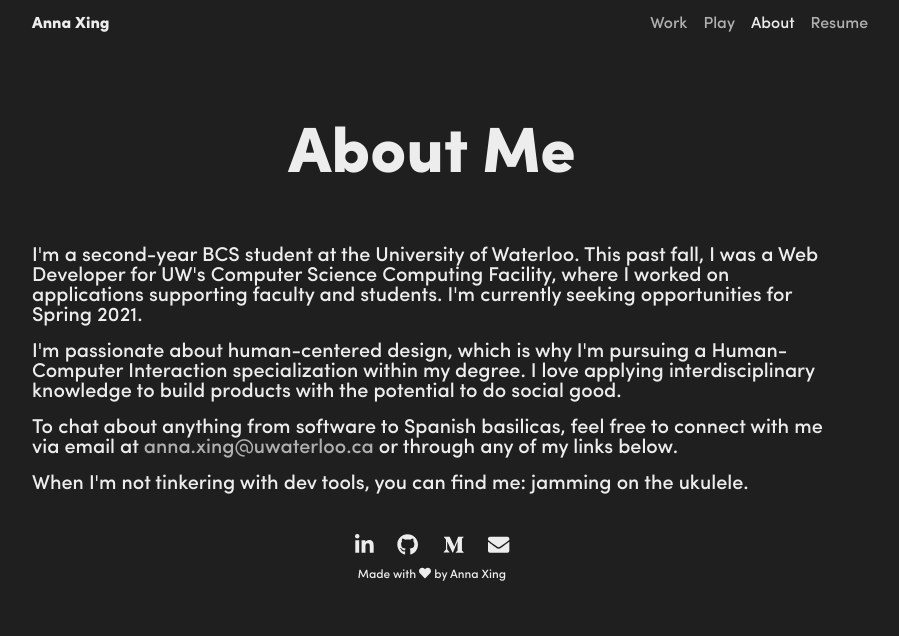
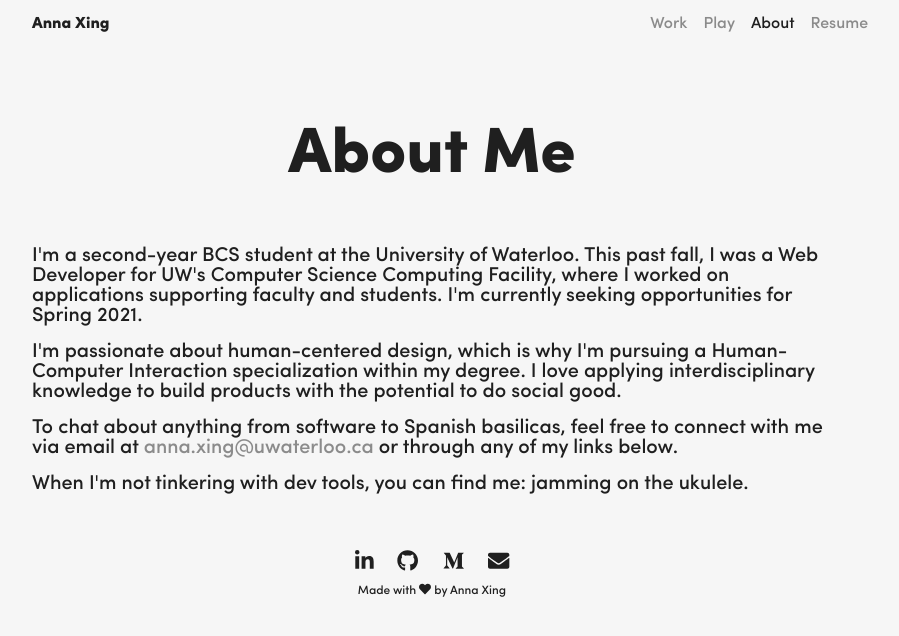
Before and after one commit to anna-xing/anna-xing.github.io, a React (Create React App) app: page /about in a window 1280 px wide. Shown: the top 636 px of the page, without its empty margins (208-1107 px from the left). Built offline with nearby package versions, Linux system fonts and the light colour scheme.

Commit message:
Updated animations for links + cards

```diff
--- a/src/App.js
+++ b/src/App.js
@@ -7,7 +7,7 @@ import { Nav, PageContainer, Footer } from "./components";
 import { AboutPage, PlayPage, WorkPage } from "./pages";
 
 export default function App() {
-  let theme = darkTheme;
+  let theme = lightTheme;
 
   return (
     <ThemeProvider theme={theme}>
--- a/src/components/Card.js
+++ b/src/components/Card.js
@@ -1,23 +1,20 @@
 import styled from 'styled-components';
 
+import { bounceWrapper } from './util';
+
 // Props: height
-export const CardContainer = styled.div`
+export const CardContainer = bounceWrapper(styled.div`
     min-height: ${({height}) => height};
     padding: 0;
     display: flex;
     box-shadow: none;
-    transition: ${({theme}) => theme.transition.boxShadow};
     outline: ${({theme}) => [
         theme.outlineWidth.card,
         theme.outlineType.card,
         theme.color.outline
     ].join(' ')};
     margin-bottom: calc(${({theme}) => theme.padding.pageVertical} * 2);
-
-    &:hover {
-        box-shadow: ${({theme}) => theme.boxShadow.card + ' ' + theme.color.cardBoxShadow};
-    }
-`;
+`);
 
 // Props: height
 export const SingleCardContainer = styled(CardContainer)`
--- a/src/components/Footer.js
+++ b/src/components/Footer.js
@@ -4,6 +4,8 @@ import styled from 'styled-components';
 import { FontAwesomeIcon } from '@fortawesome/react-fontawesome';
 import { faLinkedinIn, faMediumM, faGithub } from '@fortawesome/free-brands-svg-icons';
 import { faEnvelope, faHeart } from '@fortawesome/free-solid-svg-icons';
+
+import { bounceWrapper } from './util';
 
 const IconContainer = styled.div`
     text-align: center;
@@ -18,18 +20,13 @@ const FooterText = styled.p`
 
 const FooterContainer = styled.footer`
     text-align: center;
-    margin: ${({theme}) => theme.padding.pageVertical} ${({theme}) => theme.padding.pageHorizontal};
+    padding: ${({theme}) => theme.padding.pageVertical} ${({theme}) => theme.padding.pageHorizontal};
 `;
 
-const StyledIcon = styled(FontAwesomeIcon)`
+const StyledIcon = bounceWrapper(styled(FontAwesomeIcon)`
     margin: 0 12px;
     color: ${({theme}) => theme.color.textPrimary};
-
-    &:hover {
-        color: ${({theme}) => theme.color.textAccent};
-        transition: ${({theme}) => theme.transition.color};
-    }
-`;
+`);
 
 export const Footer = () => {
     return (
--- a/src/components/Nav.js
+++ b/src/components/Nav.js
@@ -2,9 +2,11 @@ import React from 'react';
 import styled from 'styled-components';
 import { Link, useLocation } from 'react-router-dom';
 
+import { bounceWrapper, colourChangeWrapper } from './util';
+
 export const NAV_HEIGHT = '2rem';
 
-const NavTitle = styled.h1`
+const NavTitle = bounceWrapper(styled.h1`
     font-size: ${({theme}) => theme.fontSize.small};
     margin: 0;
     line-height: 0;
@@ -13,39 +15,25 @@ const NavTitle = styled.h1`
         color: ${({theme}) => theme.color.textPrimary};
         text-decoration: none;
     }
-    & > a:hover {
-        color: ${({theme}) => theme.color.textAccent};
-        transition: ${({theme}) => theme.transition.color};
-    }
-`; // TODO: change color transition to a letter jumping thing
+`);
 
 const NavItem = styled.li`
     line-height: 0;
     margin: 0 0 0 16px;
 `;
 
-const StyledLink = styled(Link)`
+const StyledLink = colourChangeWrapper(styled(Link)`
     text-decoration: none;
     color: ${(props) =>
         props.active ? props.theme.color.textPrimary : props.theme.color.textSecondary};
     font-size: ${({theme}) => theme.fontSize.small};
+`);
 
-    &:hover {
-        color: ${({theme}) => theme.color.textPrimary};
-        transition: ${({theme}) => theme.transition.color};
-    }
-`;
-
-const StyledA = styled.a`
+const StyledA = colourChangeWrapper(styled.a`
     text-decoration: none;
     color: ${({theme}) => theme.color.textSecondary};
     font-size: ${({theme}) => theme.fontSize.small};
-
-    &:hover {
-        color: ${({theme}) => theme.color.textPrimary};
-        transition: ${({theme}) => theme.transition.color};
-    }
-`;
+`);
 
 const LinkContainer = styled.ul`
     display: float;
@@ -54,7 +42,6 @@ const LinkContainer = styled.ul`
     list-style-type: none;
 `;
 
-// TODO: turn width into max-width for smaller screens
 const NavBar = styled.nav`
     position: fixed;
     top: 0;
--- a/src/components/TextLink.js
+++ b/src/components/TextLink.js
@@ -1,12 +1,9 @@
 import styled from 'styled-components';
 
-export const TextLink = styled.a`
+import { colourChangeWrapper } from './util';
+
+export const TextLink = colourChangeWrapper(styled.a`
     color: ${({theme}) => theme.color.textSecondary};
     font-family: ${({theme}) => theme.fontFamily.body};
     font-size: inherit;
-
-    &:hover {
-        color: ${({theme}) => theme.color.textAccent};
-        transition: ${({theme}) => theme.transition.color};
-    }
-`;
+`);
--- a/src/components/TextType.js
+++ b/src/components/TextType.js
@@ -36,6 +36,16 @@ export const BodyText = styled.p`
     padding: 0;
 `;
 
+// To avoid nesting <p> elements
+export const BodyTextSpan = styled.span`
+    font-family: ${(props) => props.theme.fontFamily.body};
+    font-size: ${(props) => props.theme.fontSize.medium};
+    color: ${(props) => props.theme.color.textPrimary};
+    margin: ${({theme}) => theme.fontSize.small} 0;
+    padding: 0;
+    display: inline;
+`;
+
 export const TagText = styled.p`
     font-family: ${({theme}) => theme.fontFamily.tag};
     font-size: ${({theme}) => theme.fontSize.xs};
--- /dev/null
+++ b/src/components/util.js
@@ -0,0 +1,24 @@
+import styled from 'styled-components';
+
+export const bounceWrapper = (comp) => {
+    return styled(comp)`
+        transform: translateY(0);
+        transition: ${({theme}) => theme.transition.translateY};
+
+        &:hover {
+            transform: ${({theme}) => theme.transform.translateY};
+            transition: ${({theme}) => theme.transition.translateY};
+        }
+    `;
+}
+
+export const colourChangeWrapper = (comp) => {
+    return styled(comp)`
+        transition: ${({theme}) => theme.transition.color};
+
+        &:hover {
+            color: ${({theme}) => theme.color.textPrimary};
+            transition: ${({theme}) => theme.transition.color};
+        }
+    `;
+}
--- a/src/pages/AboutPage.js
+++ b/src/pages/AboutPage.js
@@ -7,6 +7,7 @@ import {
     BodyText,
     TextContainer,
     TextLink,
+    BodyTextSpan,
 } from './../components';
 
 export const AboutPage = ({theme}) => {
@@ -33,7 +34,7 @@ export const AboutPage = ({theme}) => {
                     <TextLink href="mailto:anna.xing@uwaterloo.ca"> anna.xing@uwaterloo.ca </TextLink>
                     or through any of my links below.
                 </BodyText>
-                <BodyText>
+                <BodyTextSpan>
                     When I'm not tinkering with dev tools, you can find me:
                     <Typical
                         steps={[
@@ -45,9 +46,9 @@ export const AboutPage = ({theme}) => {
                             ' running.', theme.transition.typical,
                         ]}
                         loop={Infinity}
-                        wrapper='BodyText'
+                        wrapper={BodyTextSpan}
                     />
-                </BodyText>
+                </BodyTextSpan>
             </TextContainer>
         </React.Fragment>
     );
--- a/src/themes/dark.js
+++ b/src/themes/dark.js
@@ -7,7 +7,6 @@ export const darkTheme = {
 
         textPrimary: '#ededed',
         textSecondary: '#b0b0b0',
-        textAccent: '#f79b1b',
 
         cardBoxShadow: 'rgba(200,200,200,0.8)',
         outline: '#ededed',
--- a/src/themes/light.js
+++ b/src/themes/light.js
@@ -7,7 +7,6 @@ export const lightTheme = {
 
         textPrimary: 'rgb(31,31,31)',
         textSecondary: 'rgba(31,31,31,0.5)',
-        textAccent: '#f79b1b',
 
         cardBoxShadow: 'rgba(0,0,0,0.8)',
         outline: '#1f1f1f',
--- a/src/themes/shared.js
+++ b/src/themes/shared.js
@@ -33,12 +33,12 @@ export const sharedConstants = {
         artHeight: '340px',
     },
     transition: {
-        color: 'color 300ms',
-        boxShadow: 'box-shadow 300ms ease-in-out',
+        color: 'color 200ms',
+        translateY: 'transform 200ms ease-in-out',
         typical: 2000,
     },
-    boxShadow: {
-        card: '0px 5px 20px 5px',
+    transform: {
+        translateY: 'translateY(-6px)',
     },
     outlineWidth: {
         card: '6px'
```
